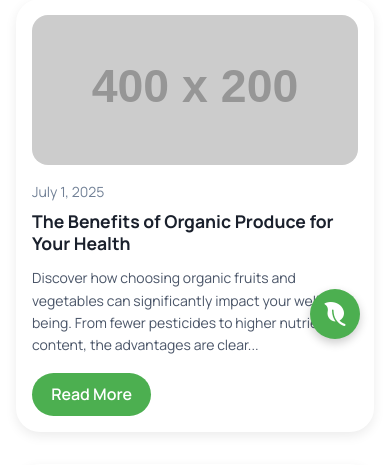
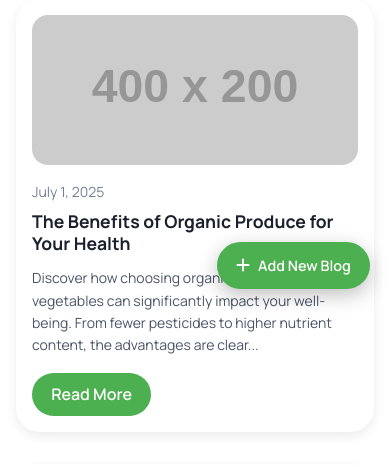
Before and after one commit to henry-9999/urbanbasket, a Django app: page /blog in a window 390 px wide. Shown: the part 475-940 px from the top of the page. Run offline with Django 5.2, Linux system fonts and the light colour scheme; data comes from the database, SQL or seed files in the repository; both versions use the stored data as it was after the commit; grey boxes labelled with a size stand in for pictures from a placeholder-image service; some libraries are stand-ins or nearby versions.

Commit message:
addetested adding blog

```diff
--- a/main/views.py
+++ b/main/views.py
@@ -87,8 +87,9 @@ def single_blog(request,pk):
 def add_blog(request):
     if request.method == "POST":
         if User.is_authenticated:
-            image_url = request['image_url']
-            title = request['title']
-            text = request['text']
-            Blog.objects.create(image=image_url,title=title,text=text)
+            image_url = request.POST['image_url']
+            header = request.POST['title']
+            text = request.POST['text']
+            Blog.objects.create(image=image_url,header=header,text=text)
+            return redirect('blog')
     return render(request,'addBlog.html')
--- a/templates/addBlog.html
+++ b/templates/addBlog.html
@@ -290,6 +290,7 @@
             /* Rotate the leaf icon to point upwards */
         }
 
+
         /* Responsive adjustments */
         @media (min-width: 768px) {
 
@@ -392,6 +393,7 @@
         <section class="main-content-area animate-fadeIn">
             <!-- Add Blog Form -->
             <form action="addblog" method="post" id="addBlogForm" class="add-blog-form">
+                {% csrf_token %}
                 <h1>Add New Blog</h1>
                 <label for="image_url">Image Link</label>
                 <input name="image_url" id="image_url" type="url" placeholder="Enter image URL" required />
@@ -414,7 +416,6 @@
                 </p>
             </div>
         </section>
-
         <!-- FOOTER -->
         <footer class="bg-gray-900 text-white py-8 rounded-b-3xl px-4 animate-fadeIn">
             <div class="container mx-auto text-center">
--- a/templates/blog.html
+++ b/templates/blog.html
@@ -335,7 +335,6 @@
             color: white;
             /* White icon */
             border: none;
-            /* No border */
             border-radius: 50%;
             /* Circular shape */
             width: 50px;
@@ -366,6 +365,53 @@
             transform: rotate(-90deg);
             /* Rotate the leaf icon to point upwards */
         }
+
+        /* Fixed Add Blog Button (FAB) */
+        #addBlogFab {
+            position: fixed;
+            bottom: 90px;
+            /* Position above the scroll-to-top button */
+            right: 30px;
+            z-index: 100;
+            /* Higher z-index to be on top */
+            background-color: #4CAF50;
+            /* Green background */
+            color: white;
+            border: none;
+            padding: 1rem 1.5rem;
+            /* Padding for text and icon */
+            border-radius: 9999px;
+            /* Pill shape */
+            font-size: 1rem;
+            /* Font size for text */
+            font-weight: 600;
+            /* Semibold font weight */
+            cursor: pointer;
+            box-shadow: 0 6px 20px rgba(0, 0, 0, 0.25);
+            /* More prominent shadow */
+            transition: background-color 0.3s, transform 0.3s, box-shadow 0.3s;
+            display: flex;
+            /* Use flex to align icon and text */
+            align-items: center;
+            justify-content: center;
+            white-space: nowrap;
+            /* Prevent text from wrapping */
+        }
+
+        #addBlogFab:hover {
+            background-color: #388E3C;
+            transform: translateY(-5px);
+            /* More pronounced lift */
+            box-shadow: 0 8px 25px rgba(0, 0, 0, 0.3);
+        }
+
+        #addBlogFab i {
+            margin-right: 0.5rem;
+            /* Space between icon and text */
+            font-size: 1.2rem;
+            /* Slightly larger icon */
+        }
+
 
         /* Responsive adjustments */
         @media (max-width: 1024px) {
@@ -443,6 +489,30 @@
             .single-column-blog-post p.blog-context {
                 font-size: 0.9rem;
             }
+
+            /* Adjust FAB position for smaller screens */
+            #addBlogFab {
+                bottom: 80px;
+                /* Slightly lower to avoid overlap with mobile browsers' UI */
+                right: 20px;
+                padding: 0.8rem 1.2rem;
+                /* Slightly smaller padding */
+                font-size: 0.9rem;
+                /* Slightly smaller font */
+            }
+
+            #addBlogFab i {
+                font-size: 1rem;
+                /* Adjust icon size */
+            }
+
+            #scrollToTopBtn {
+                bottom: 20px;
+                right: 20px;
+                width: 45px;
+                height: 45px;
+                font-size: 20px;
+            }
         }
     </style>
 </head>
@@ -472,10 +542,8 @@
                         class="text-gray-700 hover:text-primary-green transition duration-300 font-medium">Contact</a>
                 </li>
             </ul>
-
             <!-- Profile Picture & Login/Signup Buttons - Right Aligned -->
             <div class="flex items-center space-x-4 flex-shrink-0">
-                <!-- Profile Picture Link -->
                 {% if user.is_authenticated %}
                 <a href="#profile"
                     class="flex items-center space-x-2 text-gray-700 hover:text-primary-green transition duration-300 font-medium">
@@ -669,9 +737,31 @@
             <i class="fas fa-leaf"></i>
         </button>
 
+        <!-- Fixed Add Blog Button (FAB) -->
+        <a href="addblog" id="addBlogFab" title="Add New Blog Post">
+            <i class="fas fa-plus"></i> Add New Blog
+        </a>
+
     </div> <!-- End of overall page wrapper -->
 
     <script>
+        // Scroll to top button logic
+        let scrollToTopBtn = document.getElementById("scrollToTopBtn");
+
+        window.onscroll = function () {
+            if (document.body.scrollTop > 300 || document.documentElement.scrollTop > 300) {
+                scrollToTopBtn.style.display = "flex";
+            } else {
+                scrollToTopBtn.style.display = "none";
+            }
+        };
+
+        scrollToTopBtn.addEventListener('click', function () {
+            window.scrollTo({
+                top: 0,
+                behavior: 'smooth'
+            });
+        });
     </script>
 
 </body>
```
Also changed, not shown: db.sqlite3.
